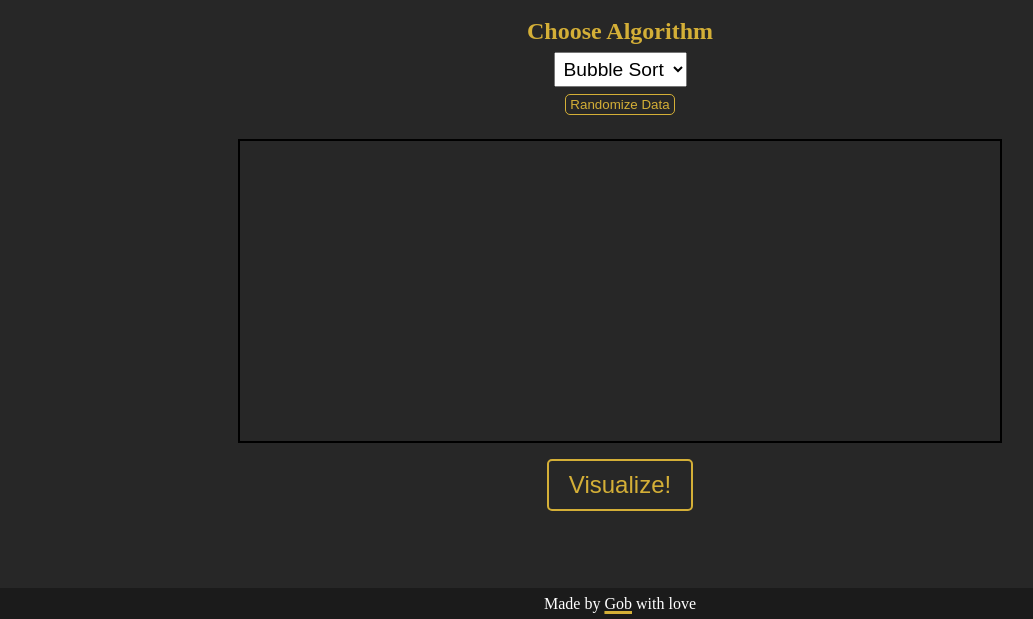
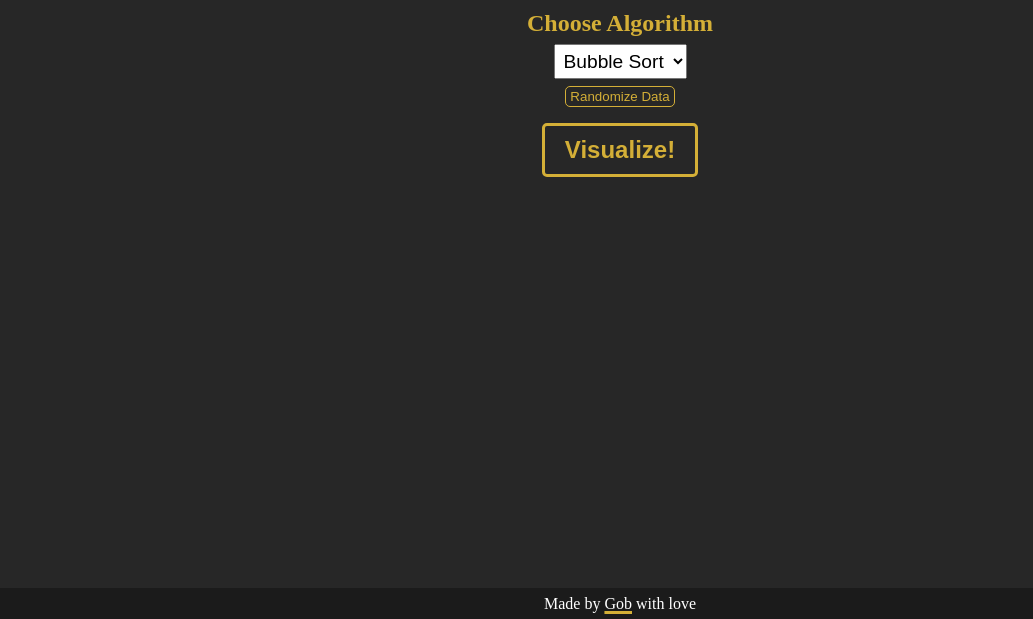
Before and after one commit to gobGrobw/algorithm-visualizer, a website built with webpack: page dist/index.html in a window 1280 px wide. Shown: the part 181-800 px from the top of the page, without its empty margins (20-1053 px from the left). Built offline with nearby package versions, Linux system fonts and the light colour scheme.

Commit message:
Resized data container

```diff
--- a/dist/style.css
+++ b/dist/style.css
@@ -56,7 +56,7 @@ main {
 	display: flex;
 	flex-direction: column;
 	align-items: center;
-	margin-top: 6vh;
+	margin-top: 5vh;
 }
 
 #option-container {
@@ -75,13 +75,6 @@ main {
 	padding: 5px;
 }
 
-#visualizer-container {
-	margin-top: 3vh;
-	border: 2px solid black;
-	width: 760px;
-	height: 300px;
-}
-
 #randomize-data-btn {
 	padding: 2px 4px 2px 4px;
 	background-color: var(--darkish-grey);
@@ -90,18 +83,21 @@ main {
 	border-radius: 5px;
 	cursor: pointer;
 	transition: ease-in-out 100ms;
+	width: fit-content;
 }
 
 #visualize-btn {
 	margin-top: 2vh;
 	font-size: 1.5rem;
+	font-weight: bold;
 	padding: 10px 20px 10px 20px;
 	background-color: transparent;
-	border: 2px solid var(--yellow-danger);
+	border: 3px solid var(--yellow-danger);
 	color: var(--yellow-danger);
 	border-radius: 5px;
 	cursor: pointer;
 	transition: ease-in-out 100ms;
+	width: fit-content;
 }
 
 #randomize-data-btn:hover,
```
Also changed, not shown: dist/index.html (+1 -0 lines), 1 other file.
